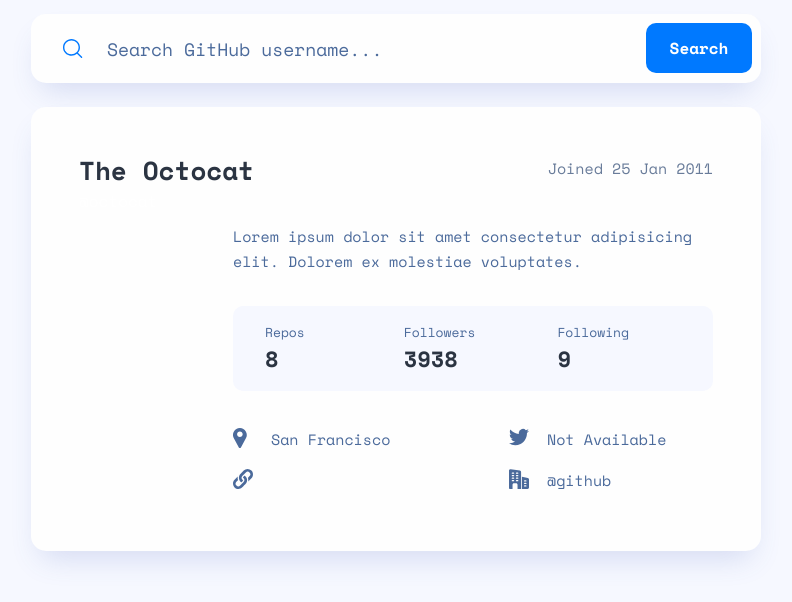
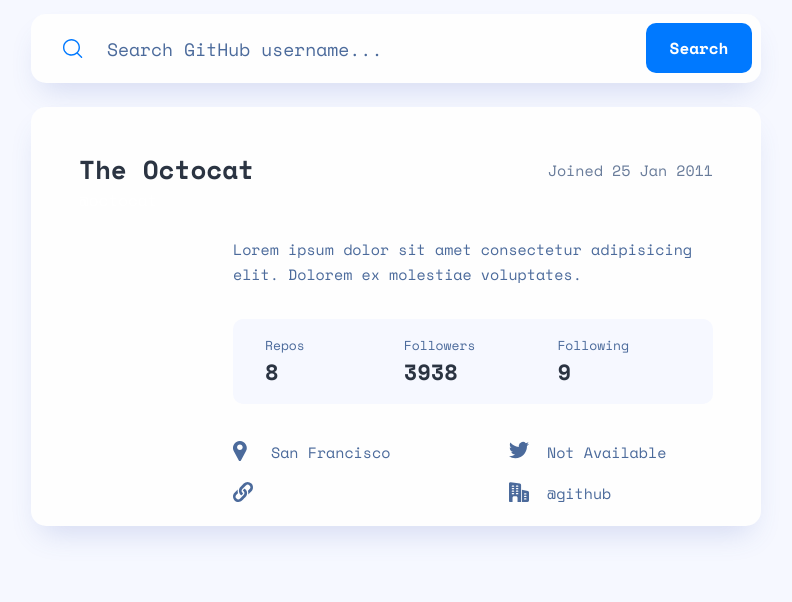
Before and after one commit to DanyGlez94/Github-User-Search-App, a plain HTML site: page index.html in a window 1280 px wide. Shown: the part 204-806 px from the top of the page, without its empty margins (244-1036 px from the left). Drawn offline with nearby package versions, Linux system fonts and the light colour scheme; no server answers.

Commit message:
Cambios menores de estilos

```diff
--- a/css/desktop.scss
+++ b/css/desktop.scss
@@ -14,11 +14,14 @@
 
 .card {
     position: relative;
-    min-height: 444px;
-    height: 444px;
-    padding: 44px 48px 48px;
+    min-height: 419px;
+    height: 419px;
+    padding: 48px;
     &__img img {
         margin-right: 37px;
+    }
+    &__profileDate {
+        margin-top: 4px;
     }
     &__profileInfo {
         display: flex;
@@ -28,15 +31,19 @@
     }
     &__profileTitle {
         width: 300px;
+        margin-top: -5px;
         overflow: hidden;
         white-space: nowrap;
         text-overflow: ellipsis;
+    }
+    &__bio {
+        min-height: 25px;
     }
     &__wrapper {
         width: 480px;
         position: absolute;
         right: 48px;
-        top: 117px;
+        top: 130px;
     }
     &__userData {
         margin-bottom: 37px;
--- a/css/tablet.scss
+++ b/css/tablet.scss
@@ -80,8 +80,8 @@
         min-height: 63px;
         height: 63px;
         >div:first-child {
-            width: 211px;
-            margin-right: 65px;
+            width: 213px;
+            margin-right: 63px;
         }
     }
     &__userWrap {
--- a/index.html
+++ b/index.html
@@ -29,12 +29,12 @@
     <!-- /Fin Navbar -->
 
     <!-- Inicio Search Bar -->
-    <section class="searchBar">
+    <div class="searchBar">
       <i class="searchBar__icon"></i>
       <input id="inputSearch" type="text" maxlength="20" class="searchBar__input" placeholder="Search GitHub username...">
       <p id="noResults" class="searchBar__noResults">No results</p>
       <button id="searchButton" class="searchBar__button">Search</button>
-    </section>
+    </div>
     <!-- /Inicio Search Bar -->
 
     <!-- Inicio Card -->
--- a/js/main.js
+++ b/js/main.js
@@ -46,7 +46,7 @@
         if (response.status === 200) { //Si encontró el usuario, entra aquí
             const data = await response.json(); //Le pedimos a response que nos muestre un json
             console.log(data);
-            let profilePic = `<img src="${data.avatar_url}">`;
+            let profilePic = `<img src="${data.avatar_url}" alt="user avatar">`;
             let profileName = `${data.name}`;
             let profileUsername = `<a target="_blank" href="https://github.com/${data.login}">@${data.login}</a>`;
             let joinedDate = new Date(data.created_at); //Obtenemos la fecha de creación de la cuenta
@@ -133,5 +133,5 @@
 
 }
 
+darkOrLight();
 getProfile("octocat"); //Manda octocat como usuario por defecto cuando la pantalla carga.
-darkOrLight();
```
Also changed, not shown: css/desktop.css, css/tablet.css.
